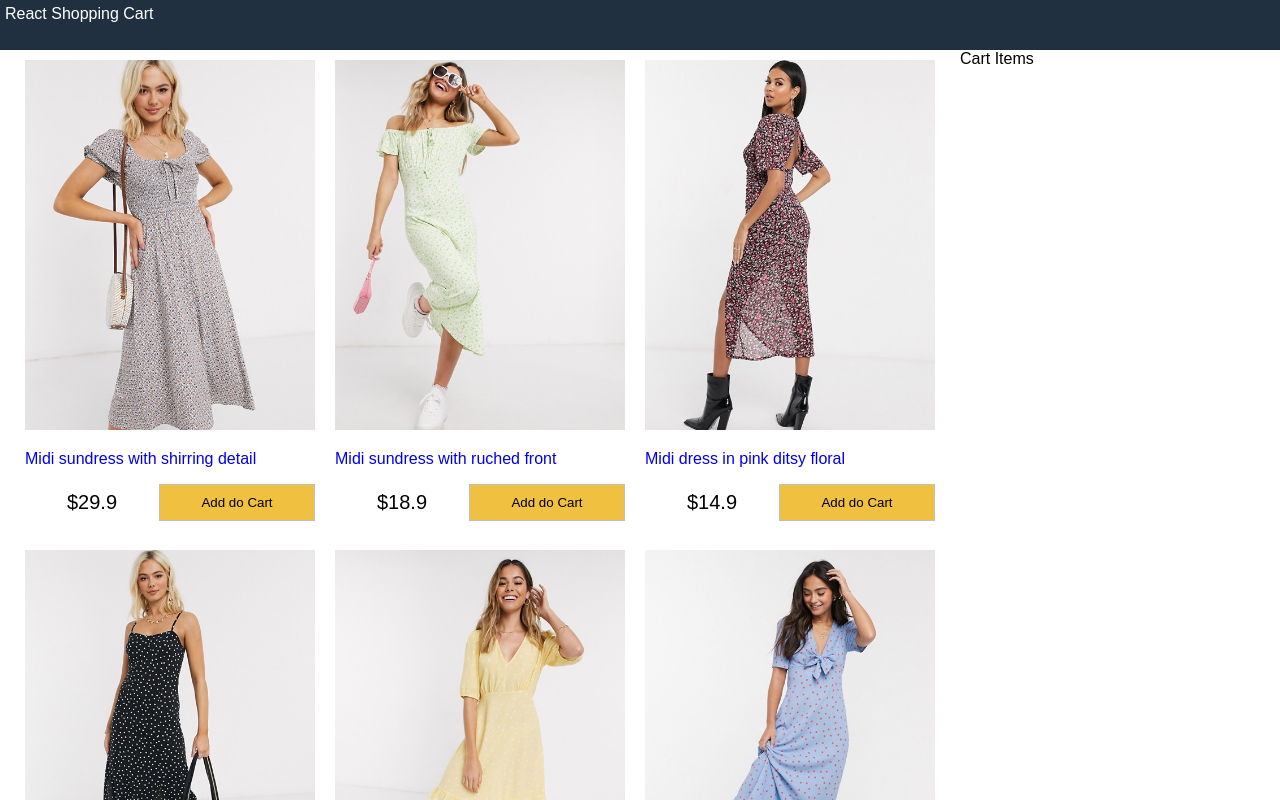
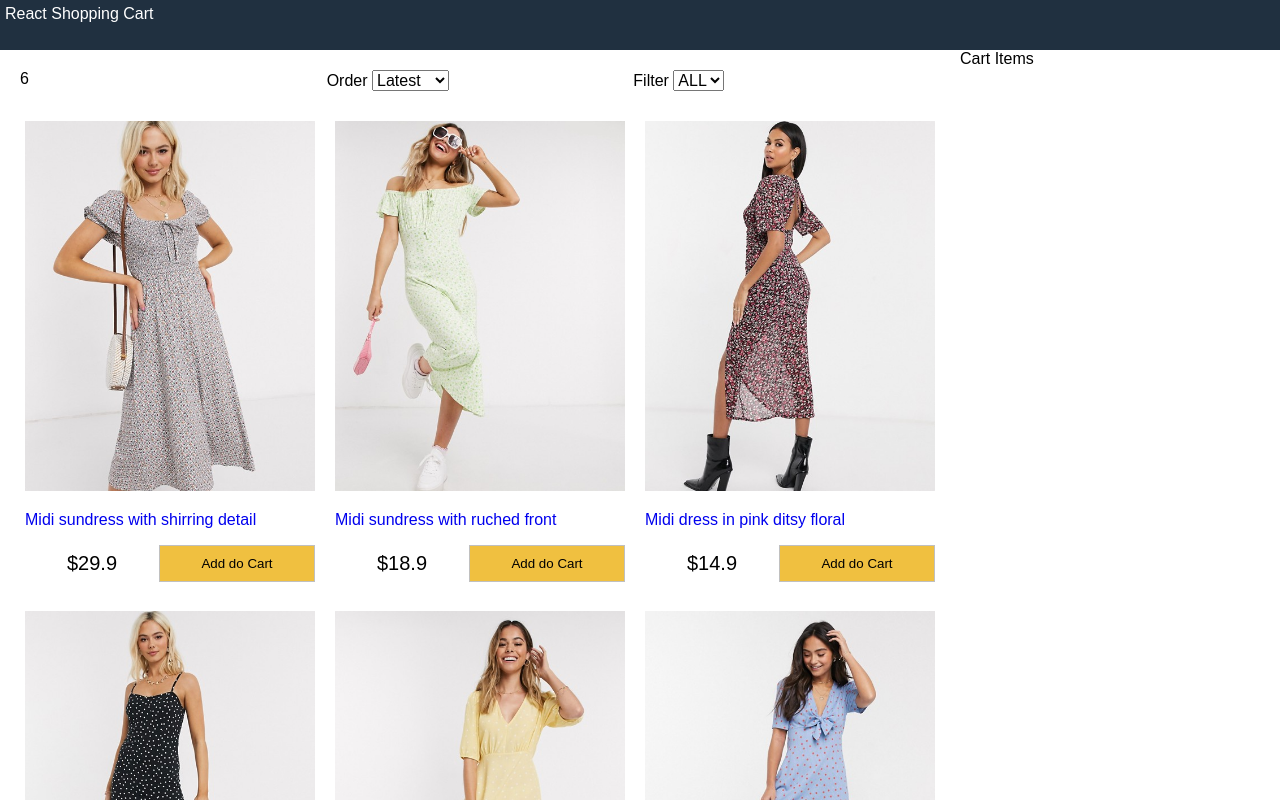
Before and after one commit to huylinh620/react-shopping-cart, a React (Create React App) app: page / in a window 1280 px wide. Shown: the top 800 px of the page. Built offline with nearby package versions, Linux system fonts and the light colour scheme.

Commit message:
filter component

```diff
--- a/src/App.css
+++ b/src/App.css
@@ -122,3 +122,16 @@
 button.button-primary {
   background-color: #f0c040;
 }
+
+/* filter */
+.filter {
+  display: flex;
+  justify-content: space-between;
+  padding: 1rem;
+  margin: 1rem;
+  margin-bottom: .1rem #c0c0c0 solid;
+}
+
+.filter div {
+  flex: 1 1;
+}
--- a/src/App.js
+++ b/src/App.js
@@ -1,6 +1,7 @@
 import React from 'react';
 import data from './data.json';
 import Products from './components/Products.js';
+import Filter from './components/Filter.js';
 
 import './App.css';
 
@@ -12,8 +13,39 @@
       products: data.products,
       size: "",
       sort: ""
-    }
+    };
   }
+    sortProducts = (event) => {
+      const sort = event.target.value;
+      console.log(sort);
+
+      this.setState((state) => ({
+        sort: sort,
+        products: this.state.products
+        .slice()
+        .sort((a,b) =>
+          sort === "lowest" ?
+          a.price < b.price ? 1 : -1
+          : sort === "highest" ?
+          a.price > b.price ? 1:-1 :
+          a._id > b._id ? 1 : -1
+        )
+      }));
+    };
+
+    filterProducts = (event) => {
+      console.log(event.target.value);
+      if(event.target.value === "") {
+        this.setState({size: event.target.value, products:data.products});
+      } else {
+        this.setState({
+          size: event.target.value,
+          products: data.products.filter(product => product.availableSizes.indexOf(event.target.value) >= 0
+          )
+        });
+      }
+    };
+
   render() {
     return (
       <div className="grid-container">
@@ -23,6 +55,12 @@
         <main>
           <div className="content">
             <div className="main">
+              <Filter count={this.state.products.length}
+                      size={this.state.size}
+                      sort={this.state.sort}
+                      filterProducts={this.filterProducts}
+                      sortProducts={this.sortProducts}
+              ></Filter>
               <Products products={this.state.products}></Products>
             </div>
             <div className="sidebar">
--- /dev/null
+++ b/src/components/Filter.js
@@ -0,0 +1,28 @@
+import React, { Component } from 'react'
+
+export default class Filter extends Component {
+    render() {
+        return (
+            <div className="filter">
+                <div className="filter-result">{this.props.count}</div>
+                <div className="filter-sort">Order {" "}
+                    <select value={this.props.sort} onChange={this.props.sortProducts}>
+                        <option>Latest</option>
+                        <option value="lowest">Lowest</option>
+                        <option value="highest">Highest</option>
+                    </select>
+                </div>
+                <div className="filter-size">Filter {" "}
+                    <select value={this.props.size} onChange={this.props.filterProducts}>
+                        <option value="">ALL</option>
+                        <option value="XS">XS</option>
+                        <option value="S">S</option>
+                        <option value="M">M</option>
+                        <option value="L">L</option>
+                        <option value="XL">XL</option>
+                    </select>
+                </div>
+            </div>
+        );
+    }
+}
```
